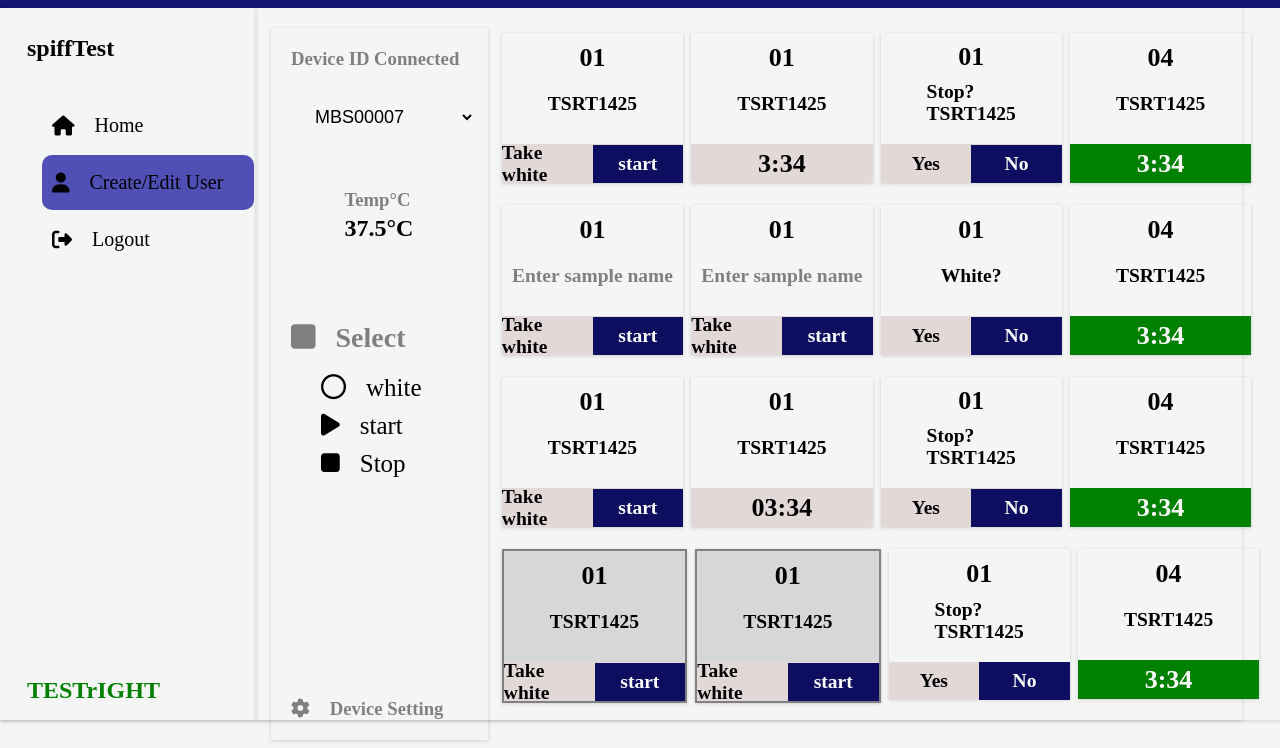
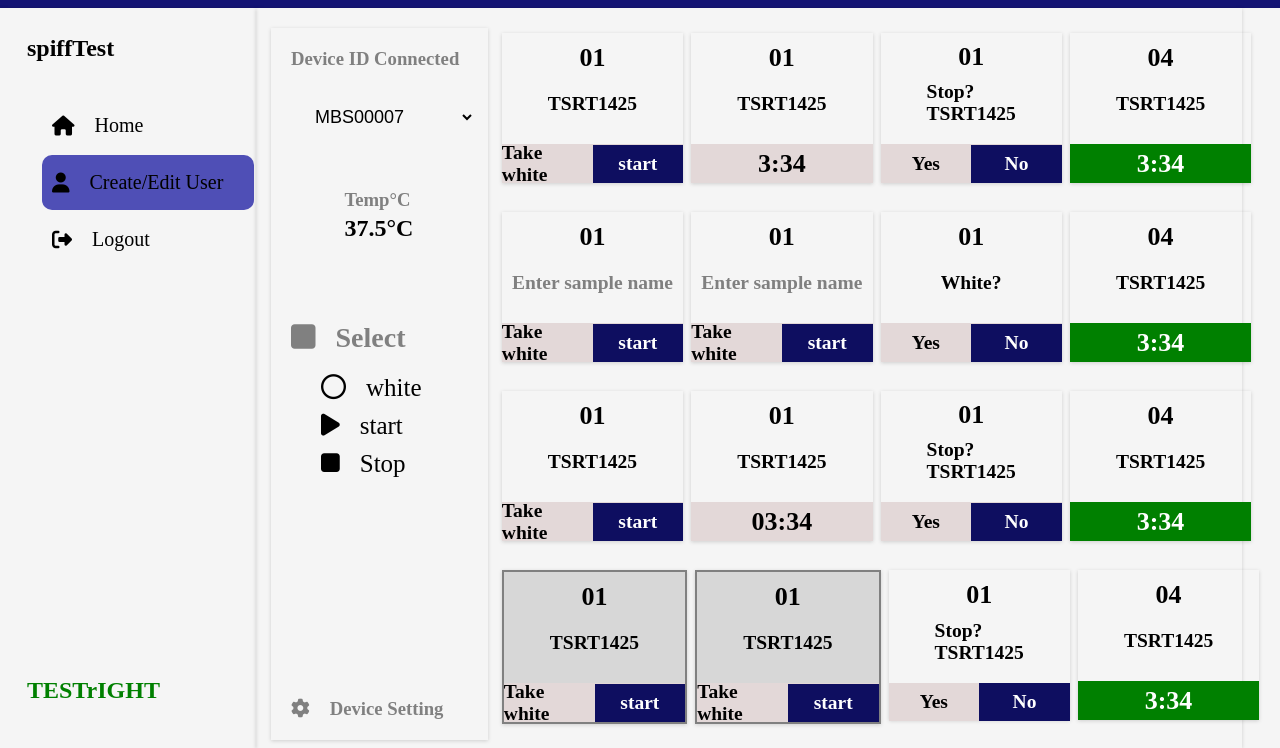
Before and after one commit to Chauhanluv/dashboard, a plain HTML site: page index.html in a window 1280 px wide. Shown: the part 52-800 px from the top of the page. Drawn offline with Linux system fonts and the light colour scheme.

Commit message:
Update style.css

```diff
--- a/style.css
+++ b/style.css
@@ -6,7 +6,7 @@ body{
 }
 .main{
     display: flex;
-    height:89vh;
+    height:740px;
     width: 100vw;
     /* border: 2px solid green; */
     box-shadow: rgba(0, 0, 0, 0.16) 0px 1px 4px;
```
